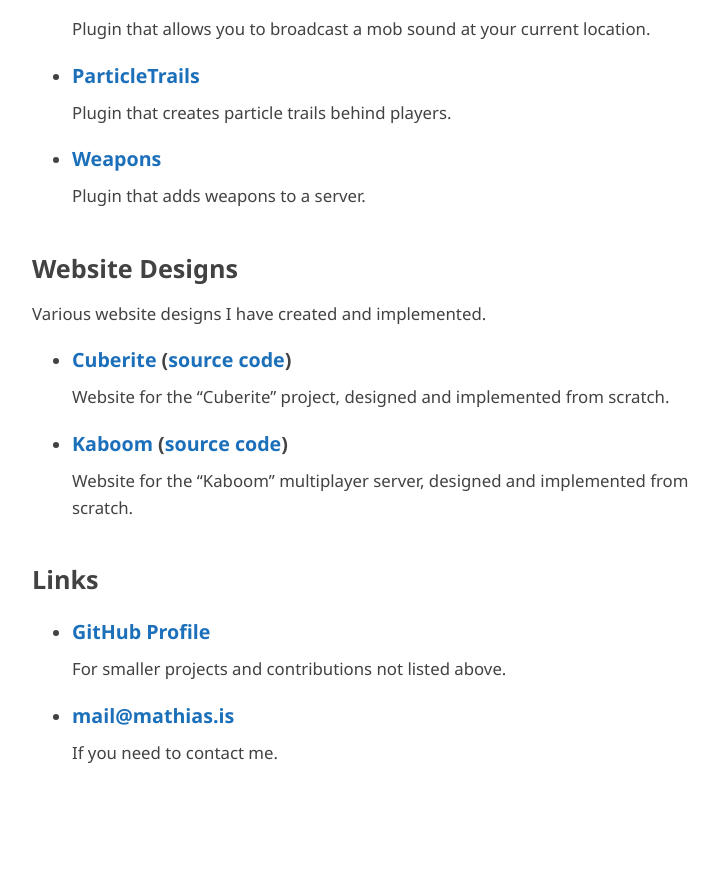
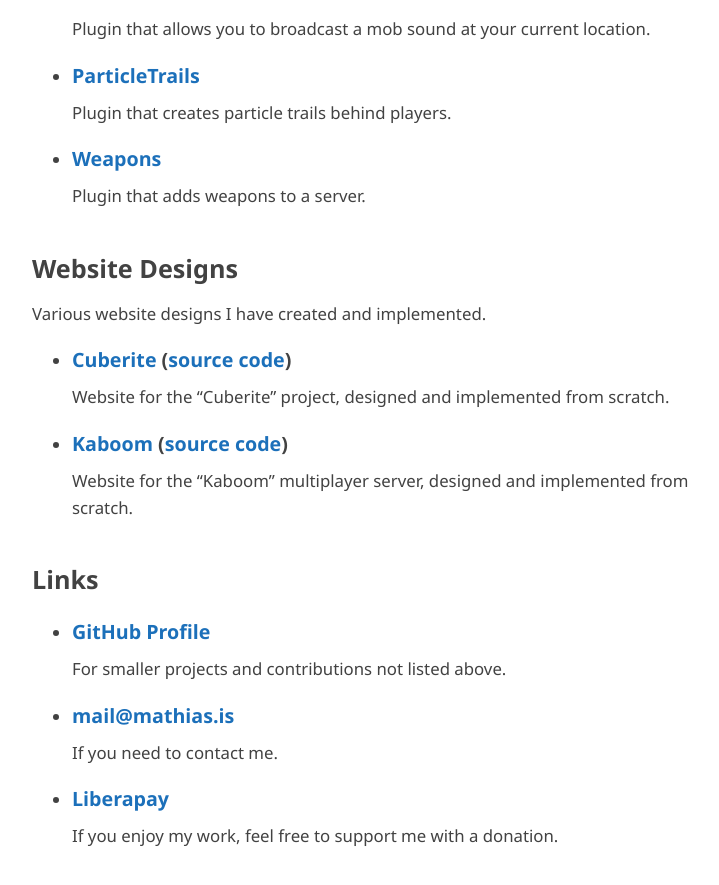
Before and after one commit to mathiascode/projects, a Jekyll site: the page built from index.md, in a window 1280 px wide and 900 px high, scrolled down 2333 px. Shown: the top 885 px of the window, without its empty margins (272-991 px from the left). Built offline with Jekyll 4.4.1, drawn with Linux system fonts in a browser that asks for light colours; our own code applies the rules of GitHub Pages for plain Markdown files; before the commit the page ends 3150 px from its top, so only the background shows below that.

Commit message:
index.md: add Librapay donation link

```diff
--- a/index.md
+++ b/index.md
@@ -137,3 +137,7 @@
  * ### [&#109;&#97;&#x69;&#108;&#x40;&#109;&#97;&#116;&#x68;&#105;&#97;&#x73;&#x2e;&#105;&#x73;](&#109;&#x61;&#x69;&#108;&#116;&#x6f;:&#109;&#97;&#x69;&#108;&#x40;&#109;&#97;&#116;&#x68;&#105;&#97;&#x73;&#x2e;&#105;&#x73;)
 
    If you need to contact me.
+
+* ### [Liberapay](https://liberapay.com/mat/donate)
+
+   If you enjoy my work, feel free to support me with a donation.
```
